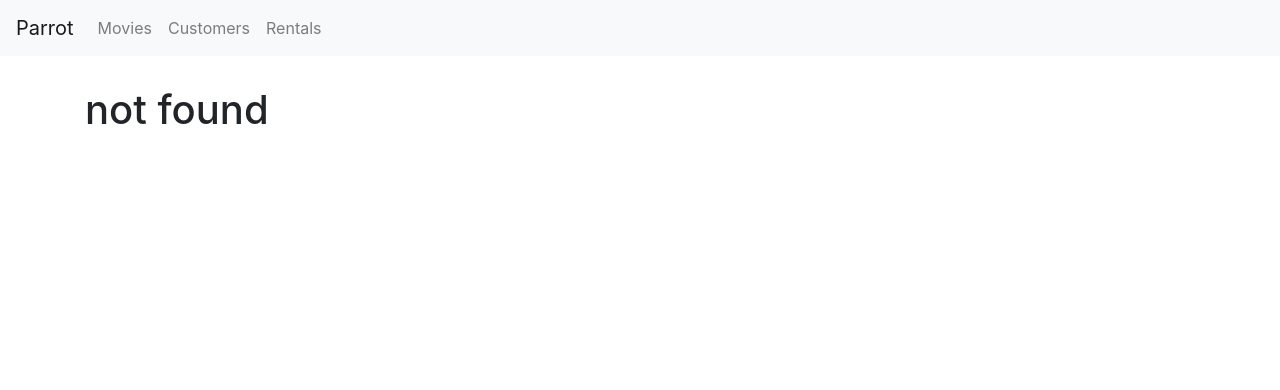
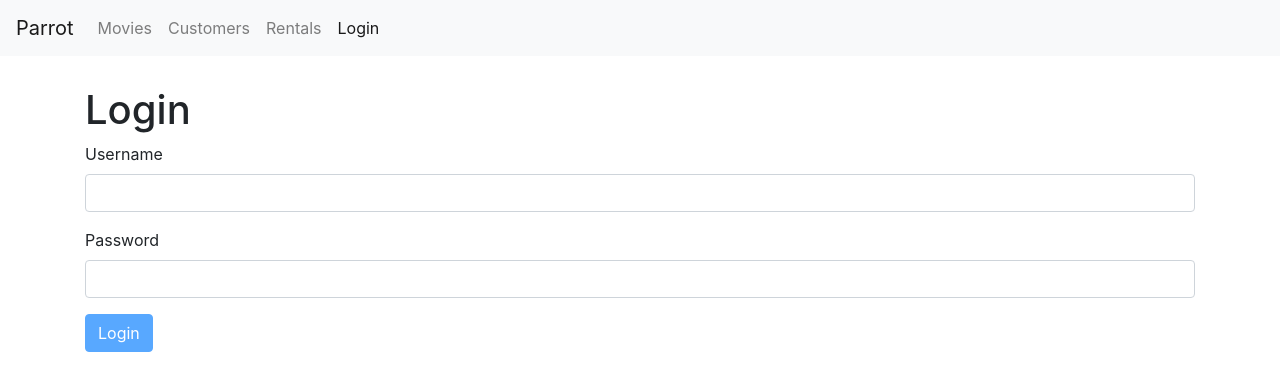
Before and after one commit to PRETHIVEE/parrot, a React (Create React App) app: page /login in a window 1280 px wide. Before the commit this address led to /not-found. Shown: the top 390 px of the page. Built offline with nearby package versions, Linux system fonts and the light colour scheme.

Commit message:
basic login form created
just a single login form created .
installed Joi for form validation.
next  modifying forms to reuseable components

```diff
--- a/package.json
+++ b/package.json
@@ -8,6 +8,7 @@
     "@testing-library/user-event": "^12.8.3",
     "bootstrap": "^4.1.1",
     "font-awesome": "^4.7.0",
+    "joi-browser": "13.4",
     "lodash": "^4.17.10",
     "prop-types": "^15.6.2",
     "react": "^17.0.2",
--- a/src/App.js
+++ b/src/App.js
@@ -7,6 +7,7 @@
 import NotFound from "./components/notFound";
 import NavBar from "./components/navBar";
 import MovieForm from "./components/movieForm";
+import LoginForm from "./components/loginForm";
 
 function App() {
   return (
@@ -15,6 +16,7 @@
       <main className="container">
         <Switch>
           {/* path "/movies/:id" should Start from specific to generic */}
+          <Route path="/login" component={LoginForm}></Route>
           <Route path="/movies/:id" component={MovieForm}></Route>
           <Route path="/movies" component={Movies}></Route>
           <Route path="/customers" component={Customers}></Route>
--- /dev/null
+++ b/src/components/common/input.jsx
@@ -0,0 +1,20 @@
+import React from "react";
+
+const Input = ({ name, label, onChange, value, error }) => {
+  return (
+    <div className="form-group">
+      <label htmlFor={name}>{label}</label>
+      <input
+        id={name}
+        value={value}
+        onChange={onChange}
+        name={name}
+        type="text"
+        className="form-control"
+      />
+      {error && <div className="alert alert-danger">{error}</div>}
+    </div>
+  );
+};
+
+export default Input;
--- /dev/null
+++ b/src/components/loginForm.jsx
@@ -0,0 +1,85 @@
+import React, { Component } from "react";
+import Joi from "joi-browser";
+import Input from "./common/input";
+
+class LoginForm extends Component {
+  state = {
+    account: { username: "", password: "" },
+    errors: {},
+  };
+
+  schema = {
+    username: Joi.string().required().label("Username"),
+    password: Joi.string().required().label("Password"),
+  };
+
+  handleSubmit = (e) => {
+    e.preventDefault();
+    const errors = this.validate();
+    this.setState({ errors: errors || {} });
+    if (errors) return;
+    console.log("submitted");
+  };
+
+  validate = () => {
+    const options = { abortEarly: false };
+    // const result =
+    const { error } = Joi.validate(this.state.account, this.schema, options);
+    // if(!result.error)
+    if (!error) return null; // returns null when error is falsy
+    const errors = {};
+    // for (let item of result.error.details)
+    for (let item of error.details) errors[item.path[0]] = item.message;
+    return errors;
+  };
+
+  validateProperty = ({ name, value }) => {
+    // (input) --> ({name, value})
+    const obj = { [name]: value };
+    const schema = { [name]: this.schema[name] };
+    const { error } = Joi.validate(obj, schema);
+    return error ? error.details[0].message : null;
+  };
+
+  handleChange = ({ currentTarget: input }) => {
+    //e , e.currentTarget intead  <---
+    const errors = { ...this.state.errors }; //clones the error object
+    const errorMessage = this.validateProperty(input);
+    if (errorMessage) errors[input.name] = errorMessage;
+    else delete errors[input.name];
+
+    const account = { ...this.state.account }; // clones account object
+    account[input.name] = input.value; //account[username or password]
+    this.setState({ account, errors }); //account: account
+  };
+
+  render() {
+    const { account, errors } = this.state;
+    return (
+      <div>
+        <h1>Login</h1>
+        <form onSubmit={this.handleSubmit}>
+          <Input
+            name={"username"}
+            label={"Username"}
+            value={account.username}
+            onChange={this.handleChange}
+            error={errors.username}
+          />
+          <Input
+            name={"password"}
+            label={"Password"}
+            value={account.password}
+            onChange={this.handleChange}
+            error={errors.password}
+          />
+          <button disabled={this.validate()} className="btn btn-primary">
+            Login
+          </button>
+        </form>
+      </div>
+    );
+  }
+}
+
+export default LoginForm;
--- a/src/components/navBar.jsx
+++ b/src/components/navBar.jsx
@@ -29,6 +29,9 @@
           <NavLink className="nav-item nav-link" to="/rentals">
             Rentals
           </NavLink>
+          <NavLink className="nav-item nav-link" to="/login">
+            Login
+          </NavLink>
         </div>
       </div>
     </nav>
```
Also changed, not shown: 1 other file (tests, documents, lock files or other folders).
